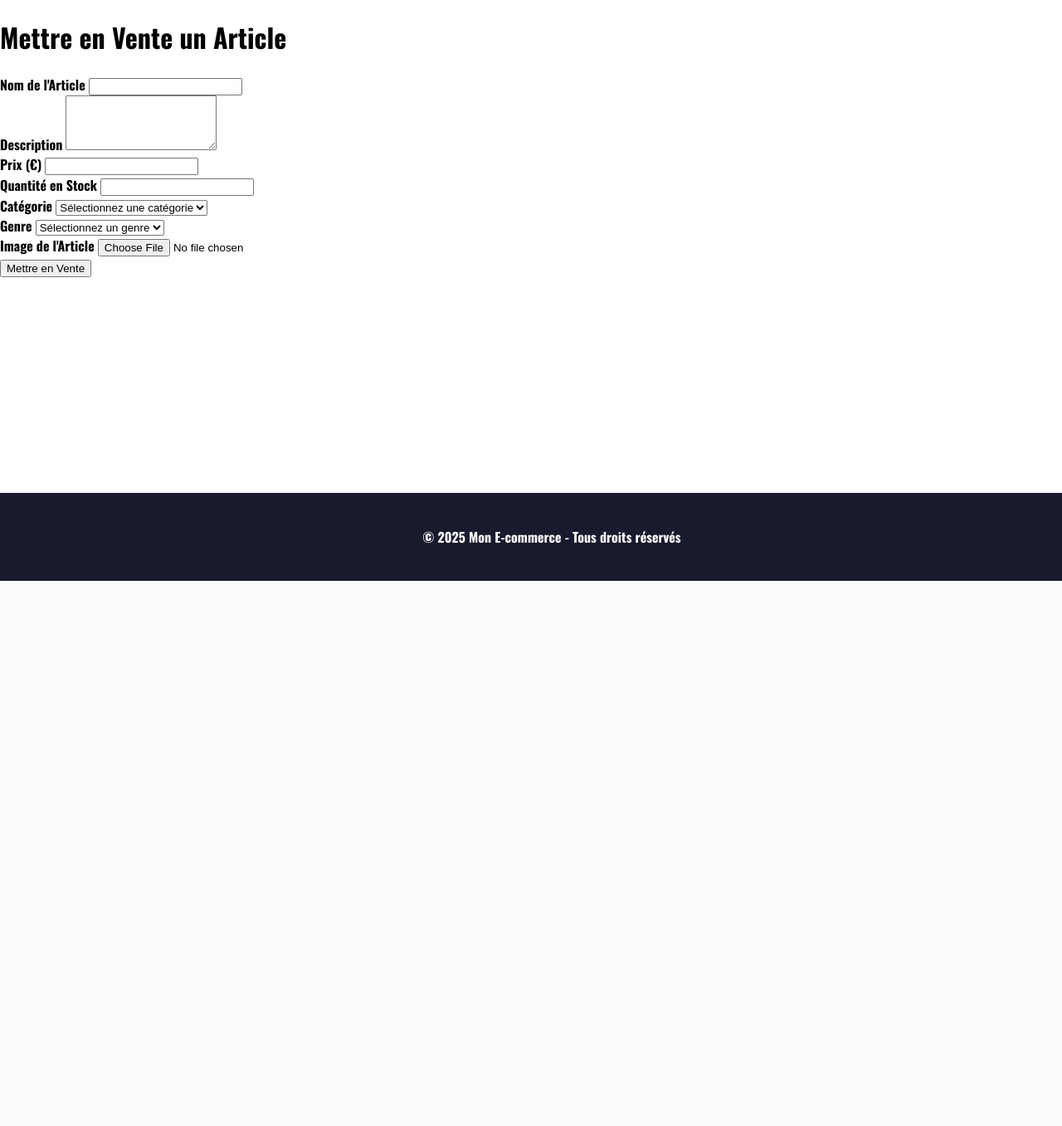
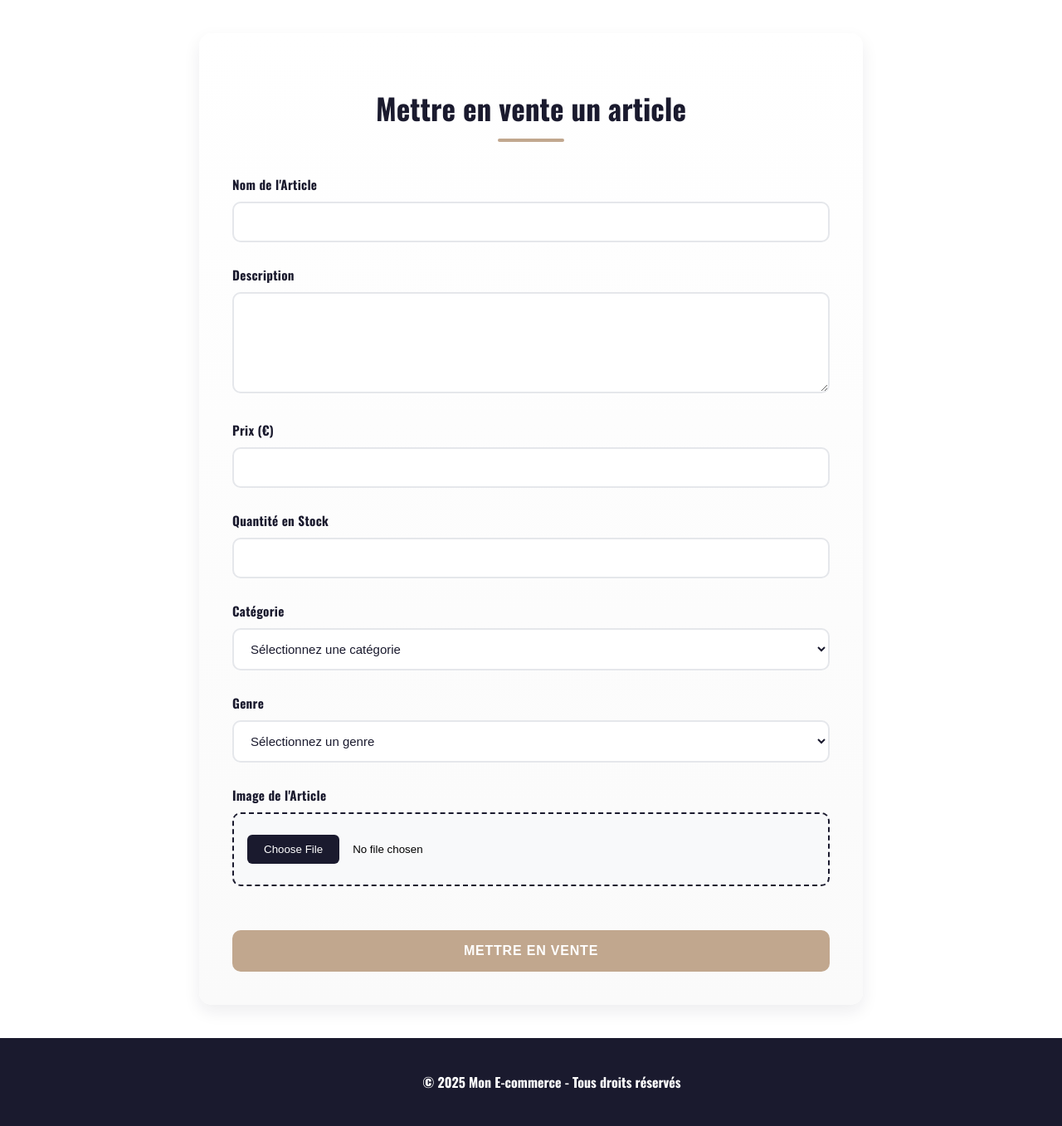
Before and after one commit to BjornHgn/symfony_project, a Symfony app: template templates/articles/sell.html.twig in a window 1280 px wide; the page is wider, and only the part inside the window is pictured. Shown: the part 100-1457 px from the top of that part at 83% size. Before the commit the page ends 800 px from the top of that part, so only its background shows below. Run offline with Twig, Linux system fonts and the light colour scheme; the template is opened without the code that fills it, so the values that code supplies are empty; some libraries are stand-ins or nearby versions.

Commit message:
front page sell + front barre de recherche user

```diff
--- /dev/null
+++ b/public/css/sell.css
@@ -0,0 +1,139 @@
+
+.sell-article-container {
+    max-width: 800px;
+    width: 100%;
+    margin: 40px auto;
+    padding: 40px;
+    background: linear-gradient(to bottom, #ffffff, #fafafa);
+    border-radius: 15px;
+    box-shadow: 0 8px 20px rgba(26, 26, 46, 0.08);
+    box-sizing: border-box;
+    overflow: hidden;
+}
+
+.sell-article-container h1 {
+    color: #1A1A2E;
+    text-align: center;
+    margin-bottom: 40px;
+    font-size: 2.2em;
+    font-weight: 600;
+    position: relative;
+    padding-bottom: 15px;
+}
+
+.sell-article-container h1:after {
+    content: '';
+    position: absolute;
+    bottom: 0;
+    left: 50%;
+    transform: translateX(-50%);
+    width: 80px;
+    height: 4px;
+    background:  #C1A78E;
+    border-radius: 2px;
+}
+
+.form-group {
+    margin-bottom: 28px;
+    position: relative;
+    width: 100%;
+    box-sizing: border-box;
+}
+
+.form-group label {
+    display: block;
+    margin-bottom: 10px;
+    color: #1A1A2E;
+    font-weight: 500;
+    font-size: 0.95em;
+    letter-spacing: 0.3px;
+}
+
+.form-group input[type="text"],
+.form-group input[type="number"],
+.form-group textarea,
+.form-group select {
+    width: 100%;
+    padding: 14px 16px;
+    border: 2px solid #e5e7eb;
+    border-radius: 10px;
+    font-size: 15px;
+    transition: all 0.25s ease;
+    background-color: #ffffff;
+    color: #1A1A2E;
+    box-sizing: border-box;
+}
+
+.form-group textarea {
+    resize: vertical;
+    min-height: 120px;
+    line-height: 1.5;
+}
+
+.form-group input[type="file"] {
+    width: 100%;
+    padding: 25px 16px;
+    border: 2px dashed #1A1A2E;
+    border-radius: 10px;
+    cursor: pointer;
+    background-color: #f8f9fa;
+    transition: all 0.25s ease;
+    box-sizing: border-box;
+    display: flex;
+    align-items: center;
+}
+
+.form-group input[type="file"]::file-selector-button {
+    padding: 10px 20px;
+    border: none;
+    border-radius: 6px;
+    background: #1A1A2E;
+    color: white;
+    cursor: pointer;
+    margin-right: 16px;
+    transition: all 0.25s ease;
+    font-weight: 500;
+}
+
+.form-group input[type="file"]:hover {
+    border-color: #2A2A3E;
+    background-color: #f0f2f5;
+    transform: translateY(-1px);
+}
+
+.form-group input[type="file"]:hover::file-selector-button {
+    background: #2A2A3E;
+    transform: translateY(-1px);
+}
+
+.form-group input:focus,
+.form-group textarea:focus,
+.form-group select:focus {
+    outline: none;
+    border-color: #2A2A3E;
+    box-shadow: 0 0 0 4px rgba(26, 26, 46, 0.08);
+    background-color: #ffffff;
+}
+
+
+
+.button-primary {
+    width: 100%;
+    padding: 16px 24px;
+    background: #C1A78E;
+    color: white;
+    border: none;
+    border-radius: 10px;
+    font-size: 16px;
+    font-weight: 600;
+    cursor: pointer;
+    transition: all 0.3s ease;
+    margin-top: 25px;
+    text-transform: uppercase;
+    letter-spacing: 0.8px;
+}
+
+.button-primary:hover {
+    transform: translateY(-2px);
+    box-shadow: 0 6px 15px rgba(26, 26, 46, 0.15);
+}
--- a/public/script/script.js
+++ b/public/script/script.js
@@ -1,9 +1,19 @@
-
 function toggleSearchField() {
-    var searchForm = document.getElementById('searchForm');
+    const searchForm = document.getElementById('searchForm');
     if (searchForm.style.display === 'none') {
-        searchForm.style.display = 'block';
+        searchForm.style.display = 'flex';
+        searchForm.querySelector('input').focus();
     } else {
         searchForm.style.display = 'none';
     }
 }
+
+// Close search form when clicking outside
+document.addEventListener('click', function(event) {
+    const searchForm = document.getElementById('searchForm');
+    const searchIcon = document.querySelector('.search');
+
+    if (!searchForm.contains(event.target) && event.target !== searchIcon) {
+        searchForm.style.display = 'none';
+    }
+});
--- a/templates/articles/sell.html.twig
+++ b/templates/articles/sell.html.twig
@@ -1,10 +1,13 @@
 {% extends 'base.html.twig' %}
 
 {% block title %}Vendre un Article - Jeans-Lassape{% endblock %}
-
+{% block stylesheets %}
+    {{ parent() }}
+    <link rel="stylesheet" href="{{ asset('css/sell.css') }}">
+{% endblock %}
 {% block body %}
 <div class="sell-article-container">
-    <h1>Mettre en Vente un Article</h1>
+    <h1>Mettre en vente un article</h1>
     <form method="POST" action="{{ path('app_add_article') }}" enctype="multipart/form-data">
         <div class="form-group">
             <label for="name">Nom de l'Article</label>
--- a/templates/base.html.twig
+++ b/templates/base.html.twig
@@ -41,8 +41,8 @@
             <div class="nav-icons">
                 <a href="javascript:void(0);" class="search" onclick="toggleSearchField()"></a>
                 <form method="get" action="{{ path('app_user_search') }}" class="search-form" id="searchForm" style="display: none;">
-                    <input type="text" name="search" placeholder="Search by username">
-                    <button type="submit">Search</button>
+                    <input type="text" name="search" placeholder="Chercher un vendeur">
+                    <button type="submit">Rechercher</button>
                 </form>
                 <a href="/cart" class="panier"></a>
                 {% if app.user %}
@@ -69,7 +69,8 @@
 
     <main>
         {% block body %}
-        <!-- Contenu spécifique de chaque page -->
+
+
         {% endblock %}
     </main>
 
```
Also changed, not shown: public/css/styles.css (+72 -21 lines).
